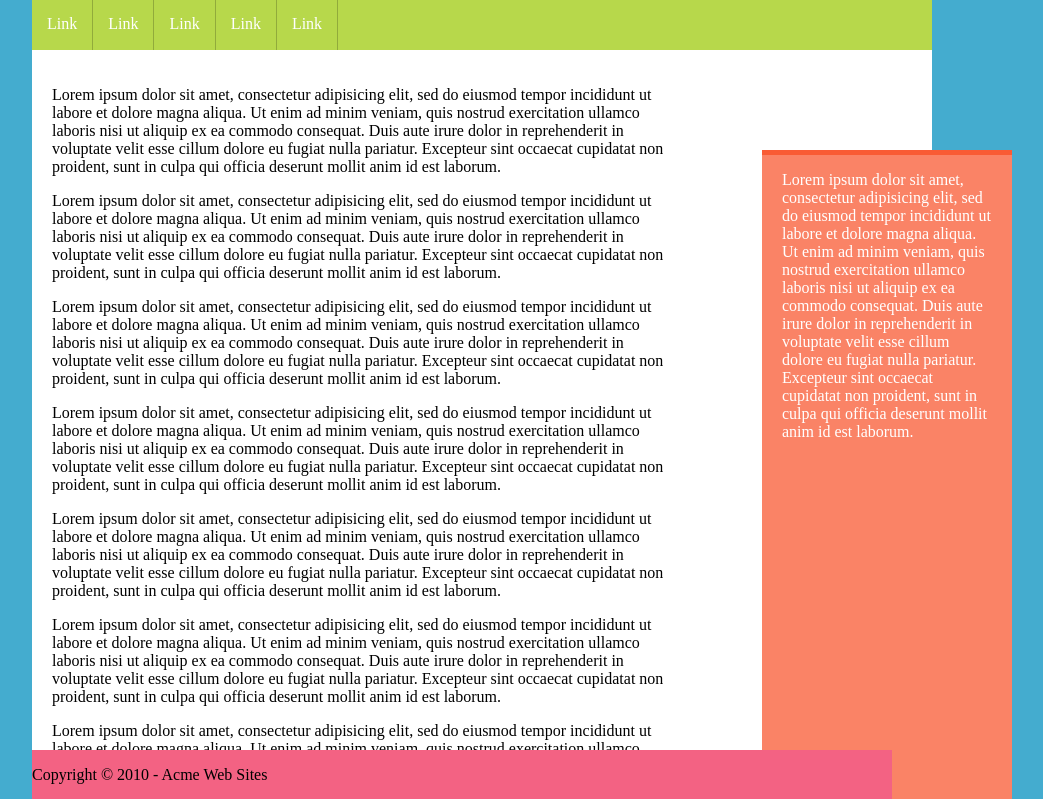
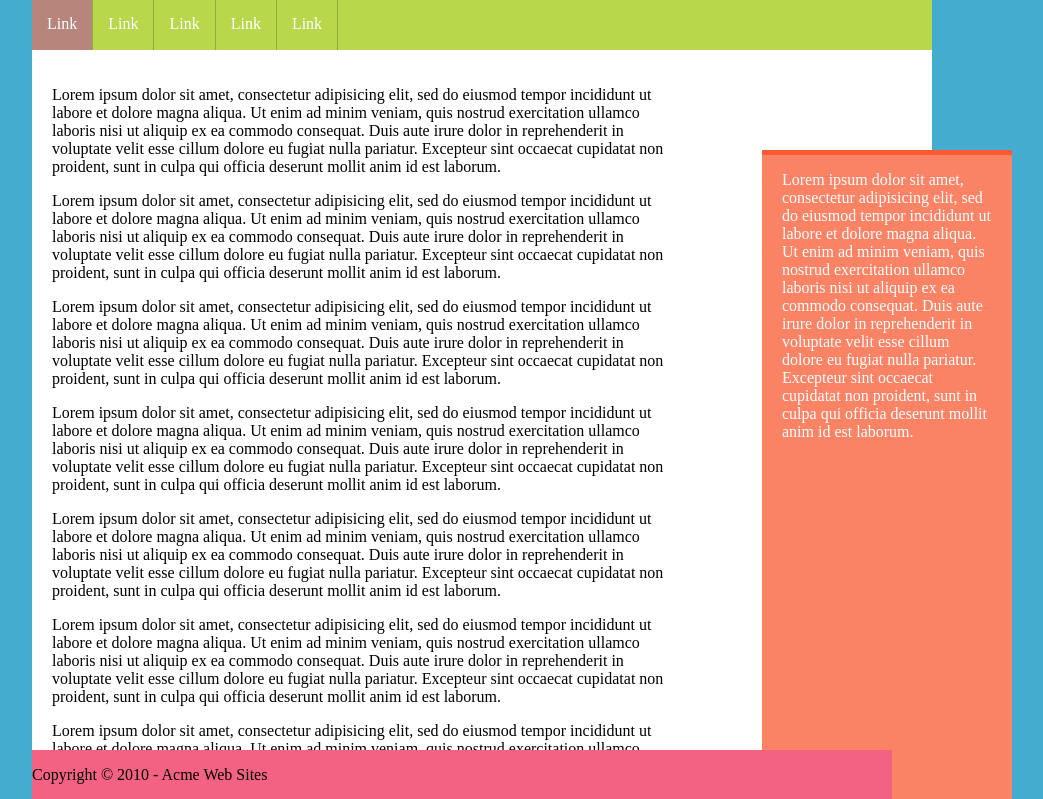
Before and after one commit to mendozavanessa/examples-position, a plain HTML site: page index.html in a window 1280 px wide. In both pictures the pointer is over the link 220 px from the left and 40 px from the top of the page. Shown: the top 799 px of the page, without its empty margins (158-1201 px from the left). Drawn offline with Linux system fonts and the light colour scheme.

Commit message:
cambios en css hover

```diff
--- a/css/main.css
+++ b/css/main.css
@@ -31,6 +31,9 @@ div {/*selector tipo etiqueta div*/
     padding: 15px;/*relleno */
     height: 50px;/*altura*/
     border-right: 1px solid #91ab3b;/*borde solido de 1px para cada caja "link" al lado derecho */
+}
+a:hover{
+	background-color: rgb(183,133,123)
 }
 
 #callout {/*selector id=callout*/
```
